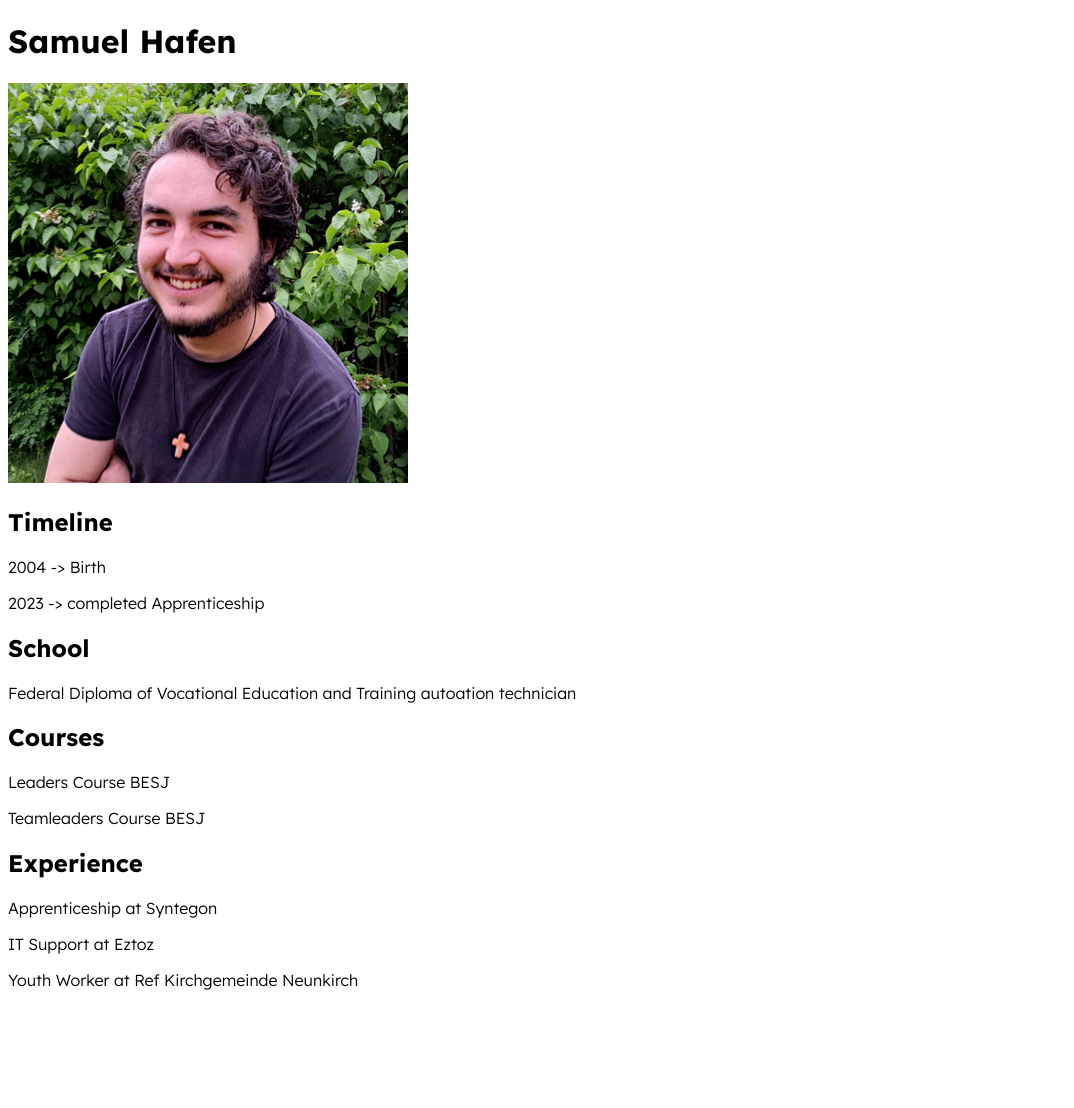
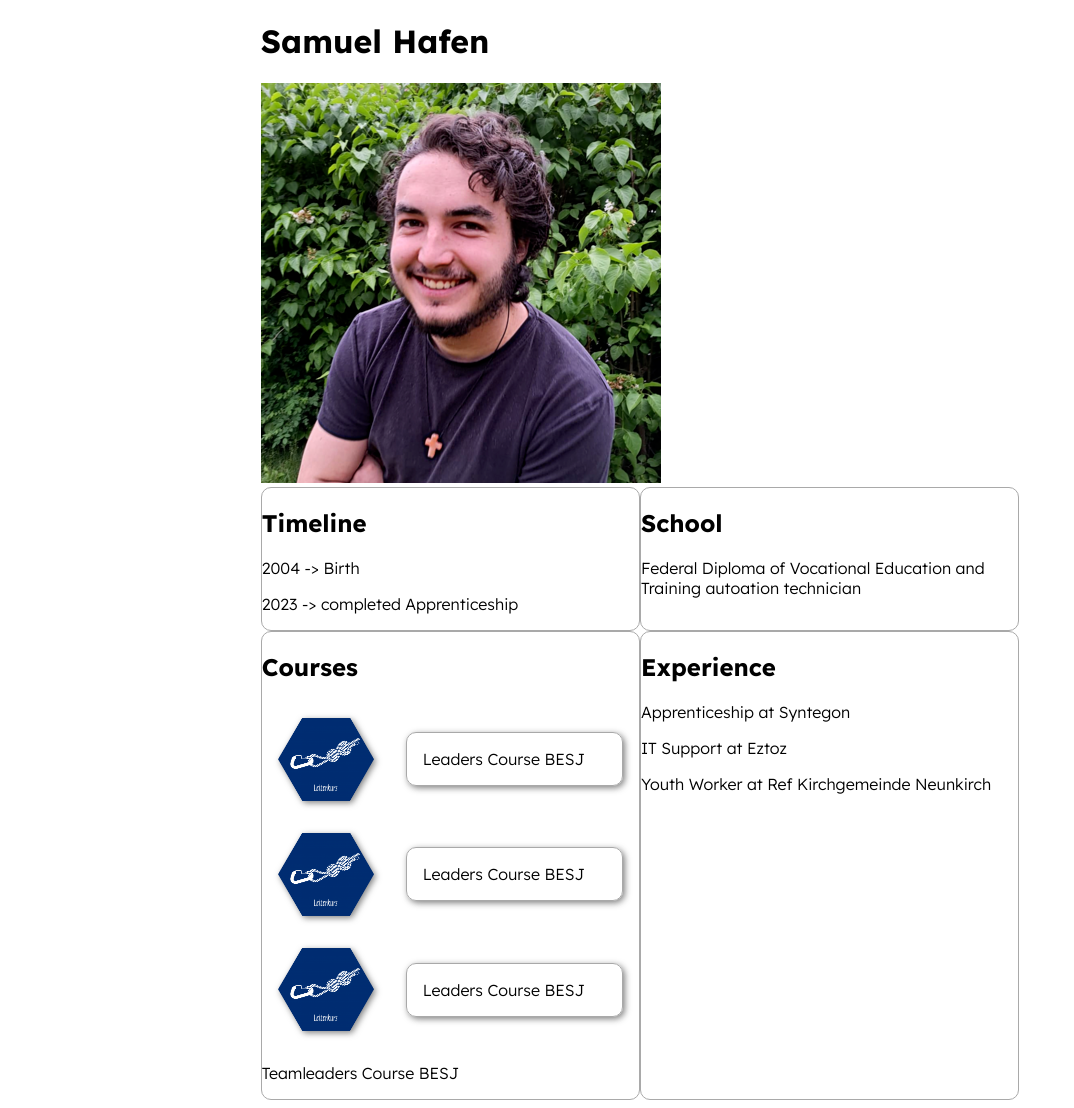
Before and after one commit to Soraxem/soraxem.ch, a Jekyll site: the page example/portfolio.html, which Jekyll copies as it is, in a window 1280 px wide. Shown: the whole page, without its empty margins (0-1074 px from the left). Built offline with Jekyll 4.4.1, drawn with Linux system fonts in a browser that asks for light colours; before the commit the page ends 1006 px from its top, so only the background shows below that.

Commit message:
creating structure and initial design

```diff
--- a/example/portfolio.html
+++ b/example/portfolio.html
@@ -1,4 +1,5 @@
 <!DOCTYPE html>
+
 
 <head>
   <meta name="viewport" content="width=device-width, initial-scale=1">
@@ -13,6 +14,12 @@
 
 /* This indention is to make it easy to move to a external file */
 
+
+/* ensure that all elements include border and padding in their total width and height */
+* {
+  box-sizing: border-box;
+}
+
 /* Import the google font */
 body {
   font-family: "Lexend", serif;
@@ -20,6 +27,67 @@ body {
   font-weight: 300;
   font-style: normal;
 }
+
+
+
+.content {
+  width: 60%;
+  margin: 0 auto;
+}
+
+.experiences {
+  display: flex;
+  flex-wrap: wrap;
+}
+
+.shelf {
+  width: 50%;
+  border-style: solid;
+  border-color: darkgray;
+  border-radius: 10px;
+  border-width: 1px;
+}
+
+
+@media screen and (max-width: 700px) {
+  .content {
+    width: 90%;
+  }
+
+  .shelf {
+    width: 100%;
+  }
+}
+
+
+.card {
+  display: flex;
+  align-items: center;
+}
+
+.card > img {
+  width: 6rem;
+  margin: 1rem;
+  transition: 1s;
+  filter: drop-shadow(2px 2px 3px #22222290);
+}
+
+.card > img:hover {
+  filter: drop-shadow(4px 4px 6px #222);
+}
+
+
+.card > p {
+  flex-grow: 1;
+  margin: 1rem;
+  padding: 1rem;
+  border-style: solid;
+  border-color: darkgray;
+  border-radius: 10px;
+  border-width: 1px;
+  box-shadow: 2px 2px 6px #22222290;
+}
+
 
 </style>
 
@@ -31,25 +99,49 @@ body {
 <!-- ##################################### -->
 
 <body>
+  <div class="content">
     <h1>Samuel Hafen</h1>
     <img src="profile.png">
 
+    <div class="experiences">
+      <div class="shelf">
       <h2>Timeline</h2>
       <p>2004 -> Birth</p>
       <p>2023 -> completed Apprenticeship</p>
+    </div>
 
+    <div class="shelf">
       <h2>School</h2>
       <p>Federal Diploma of Vocational Education and Training autoation technician</p>
+    </div>
 
+    <div class="shelf">
       <h2>Courses</h2>
+      <div class="card">
+        <img src="leiterkurs.png" data-tilt>
         <p>Leaders Course BESJ</p>
+      </div>
+      <div class="card">
+        <img src="leiterkurs.png" data-tilt>
+        <p>Leaders Course BESJ</p>
+      </div>
+      <div class="card">
+        <img src="leiterkurs.png" data-tilt>
+        <p>Leaders Course BESJ</p>
+      </div>
       <p>Teamleaders Course BESJ</p>
-  <p></p>
+    </div>
 
+    <div class="shelf">
       <h2>Experience</h2>
       <p>Apprenticeship at Syntegon</p>
       <p>IT Support at Eztoz</p>
       <p>Youth Worker at Ref Kirchgemeinde Neunkirch</p>
+    </div>
+    </div>
+
+  </div>
+
 
 </body>
 
```
Lines whose indentation alone changed are shown as unchanged.
